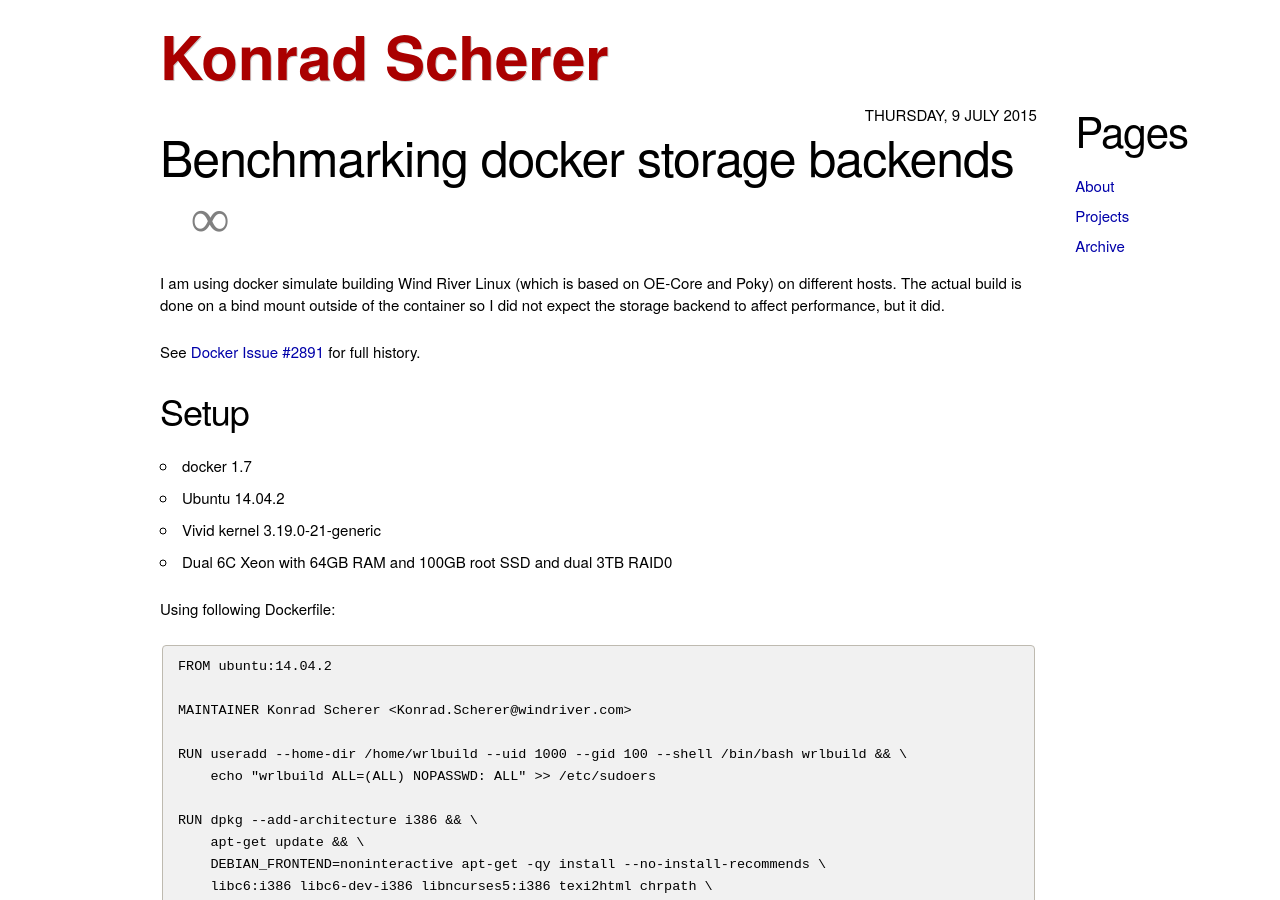
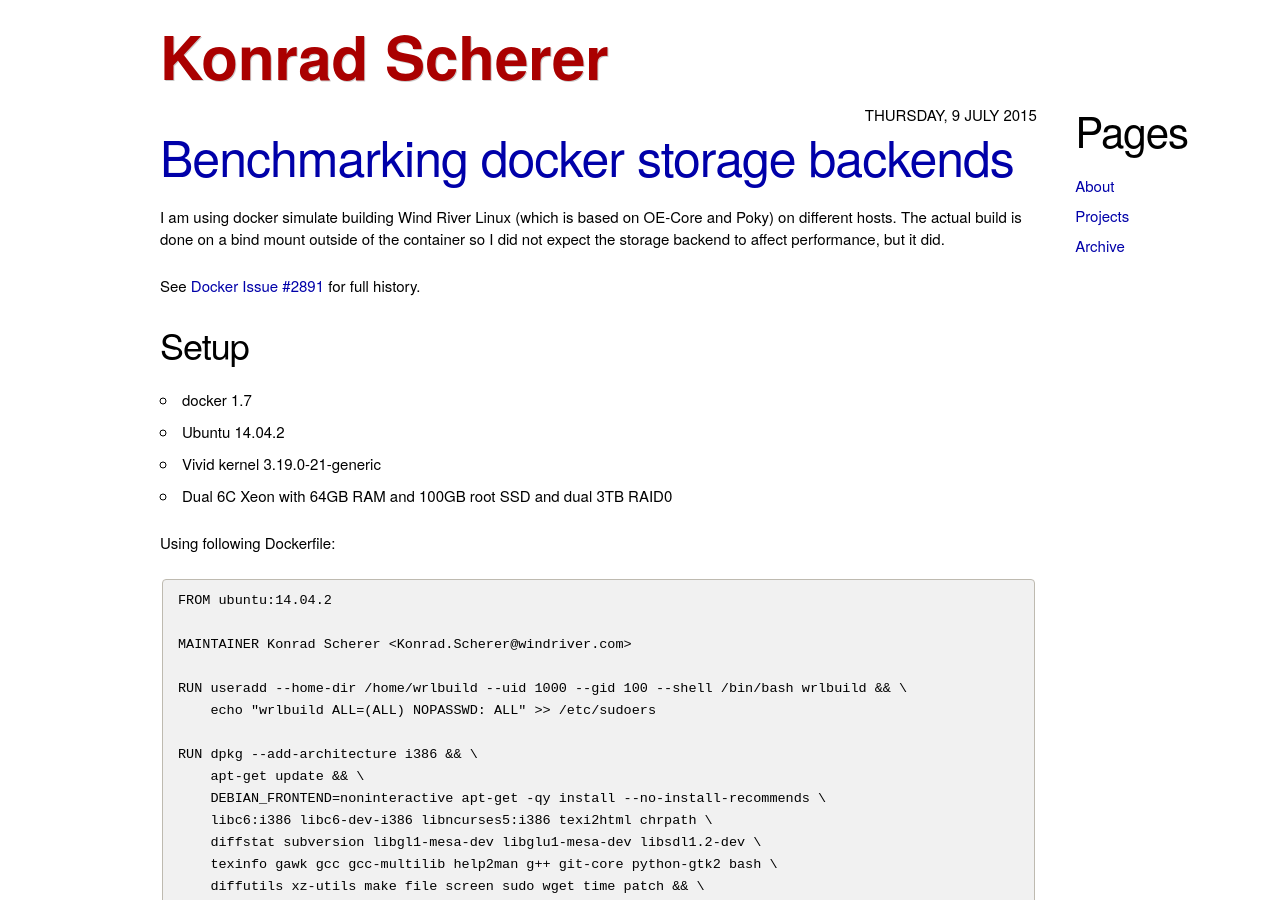
Before and after one commit to kscherer/kscherer.github.com, a Jekyll site: the page built from index.html, in a window 1280 px wide and 900 px high. Built offline with Jekyll 4.4.1, drawn with Linux system fonts in a browser that asks for light colours; the list of posts is cut into pages by our own code.

Commit message:
Tweak to pagination which is broken on Github

```diff
--- a/index.html
+++ b/index.html
@@ -5,18 +5,19 @@
 
 
 {% for post in paginator.posts %}
-
-   <!-- here add you post markup -->
   <div align="right" class="date-container">{{ post.date | date:"%A, %e %B %Y" | upcase }}</div>
+  <h1><a href="{{ post.url }}">{{ post.title }}</a></h1>
+<!--
   <h1>{{ post.title }} <a class="glyph-permalink" href="{{ post.url }}" title="Permanent link to: '{{ post.title }}'">&infin;</a></h1>
+-->
   <div class="content">
     {{ post.content }}
   </div>
-    {% if forloop.last == false %}
-      </br>
-      <hr class="front">
-      </br>
-    {% endif %}
+  {% if forloop.last == false %}
+  </br>
+    <hr class="front">
+  </br>
+  {% endif %}
 {% endfor %}
 
 <!-- Pagination links -->
@@ -33,5 +34,4 @@
     <span class="next ">Next</span>
   {% endif %}
   <a href="{{ site.baseurl }}pages/archive.html">Archive</a>
-
 </div>
```
Also changed, not shown: 1 other file.
